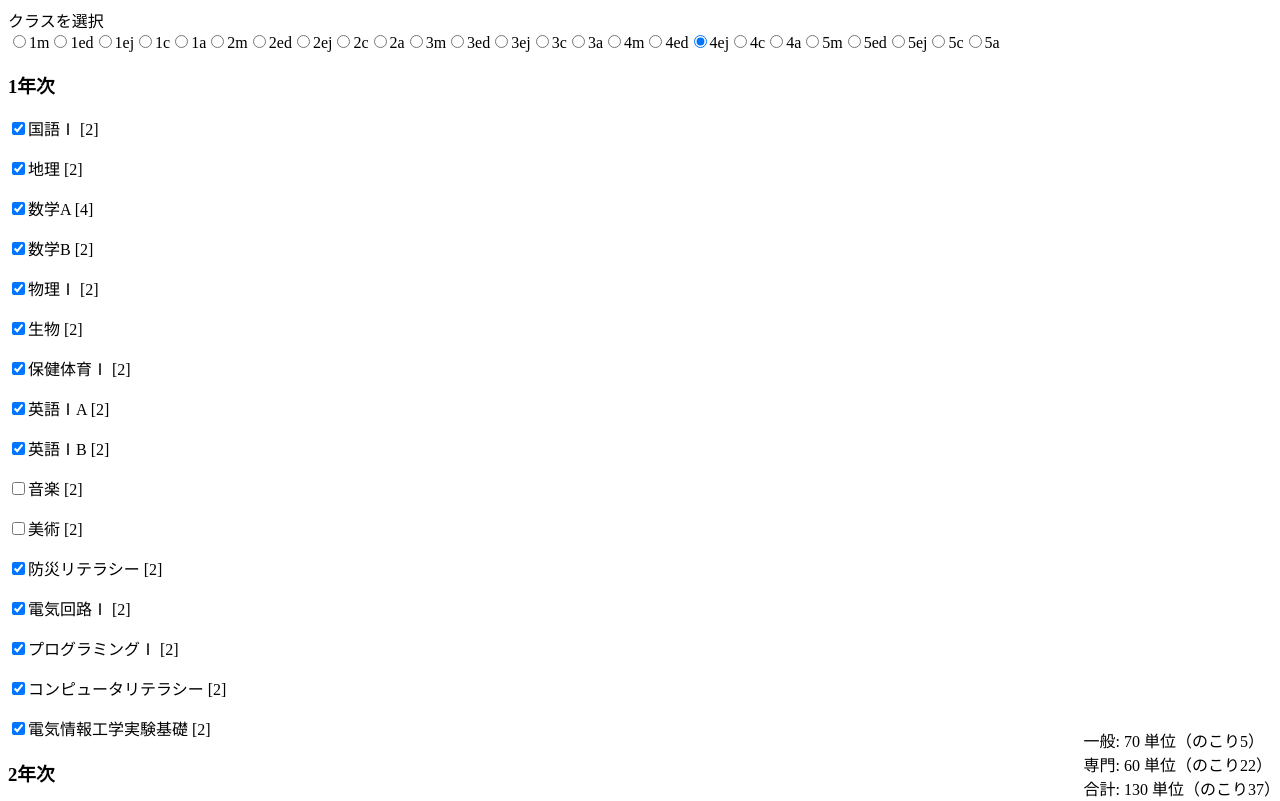
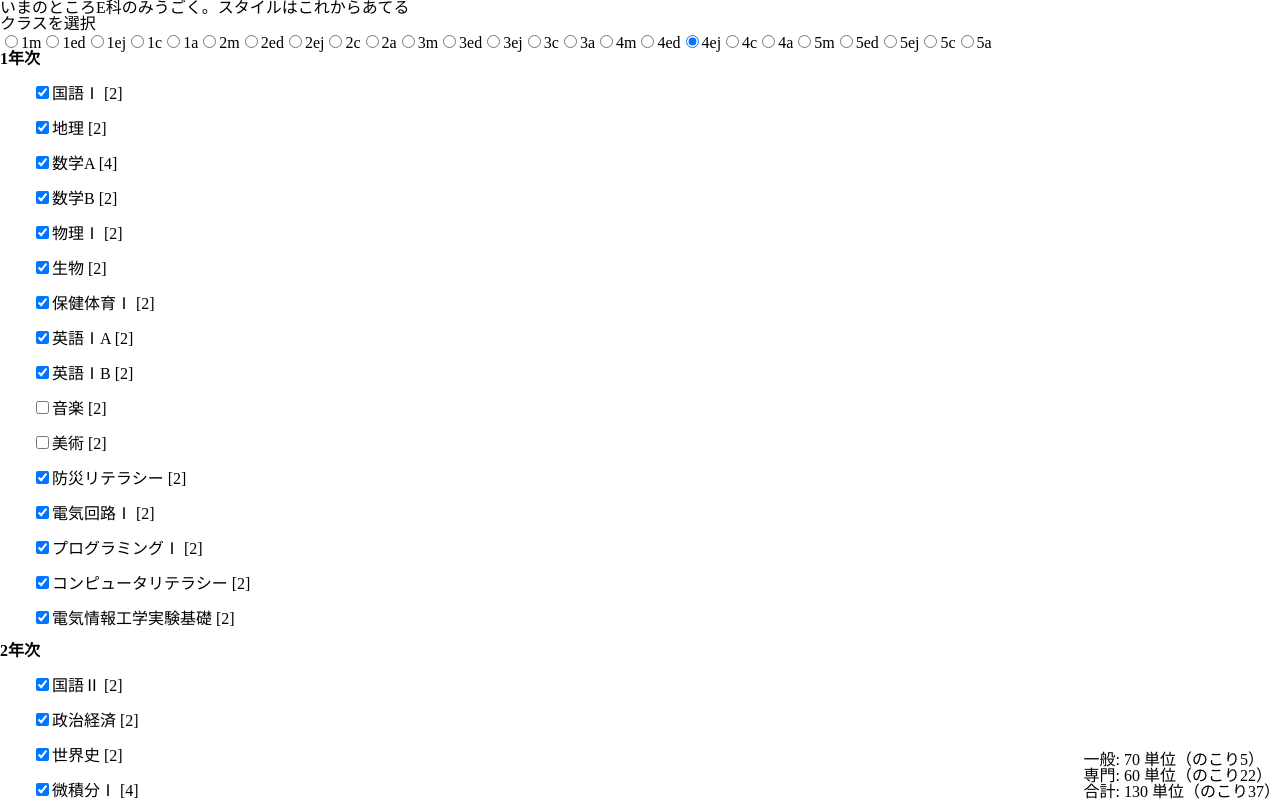
Before and after one commit to yamasy1549/fulltan, a React app: page / in a window 1280 px wide. Shown: the top 801 px of the page. Built offline with nearby package versions, Linux system fonts and the light colour scheme.

Commit message:
reset.cssあててみたり

```diff
--- a/src/components/App.js
+++ b/src/components/App.js
@@ -1,10 +1,12 @@
-import React from 'react'
+import React                from 'react'
 import SelectContainer      from '../containers/SelectContainer'
 import CurriculumsContainer from '../containers/CurriculumsContainer'
 import CreditContainer      from '../containers/CreditContainer'
+import reset                from '../components/reset.css'
 
 const App = () => (
   <div>
+    <p>いまのところE科のみうごく。スタイルはこれからあてる</p>
     <SelectContainer />
     <CurriculumsContainer />
     <CreditContainer />
--- /dev/null
+++ b/src/components/Curriculums.css
@@ -0,0 +1,10 @@
+.curriculumListGrade {
+}
+
+.curriculumList {
+  margin-left: 2rem;
+}
+
+.curriculum {
+  margin: 1rem 0;
+}
--- a/src/components/Curriculums.js
+++ b/src/components/Curriculums.js
@@ -1,10 +1,11 @@
 import React from 'react'
+import styles from './Curriculums.css'
 
 const Curriculum = ({ curriculum, grade, toggleCredit }) => (
-  <form>
+  <ul className={styles.curriculumList}>
     {curriculum.map(c => {
       return (
-        <p key={c.id}>
+        <li key={c.id} className={styles.curriculum}>
           <input
             id={c.id}
             type="checkbox"
@@ -12,10 +13,10 @@ const Curriculum = ({ curriculum, grade, toggleCredit }) => (
             onChange={(e) => toggleCredit(c.id, e.target.checked)}
           />
           <label htmlFor={c.id}>{c.title} [{c.credit}]</label>
-        </p>
+        </li>
       )
     })}
-  </form>
+  </ul>
 )
 
 const Curriculums = ({ curriculums, toggleCredit }) => (
@@ -24,7 +25,7 @@ const Curriculums = ({ curriculums, toggleCredit }) => (
       const grade = i+1
       return (
         <div key={grade}>
-          <h3>{parseInt(grade)}年次</h3>
+          <h3 className={styles.curriculumListGrade}>{parseInt(grade)}年次</h3>
           <Curriculum curriculum={curriculums_of_grade} grade={grade} toggleCredit={toggleCredit} />
         </div>
       )
--- /dev/null
+++ b/src/components/reset.css
@@ -0,0 +1,53 @@
+/* http://meyerweb.com/eric/tools/css/reset/ */
+/* v1.0 | 20080212 */
+
+html, body, div, span, applet, object, iframe,
+h1, h2, h3, h4, h5, h6, p, blockquote, pre,
+a, abbr, acronym, address, big, cite, code,
+del, dfn, em, font, img, ins, kbd, q, s, samp,
+small, strike, strong, sub, sup, tt, var,
+b, u, i, center,
+dl, dt, dd, ol, ul, li,
+fieldset, form, label, legend,
+table, caption, tbody, tfoot, thead, tr, th, td {
+  margin: 0;
+  padding: 0;
+  border: 0;
+  outline: 0;
+  font-size: 100%;
+  vertical-align: baseline;
+  background: transparent;
+}
+body {
+  line-height: 1;
+}
+ol, ul {
+   list-style: none;
+}
+blockquote, q {
+   quotes: none;
+}
+blockquote:before, blockquote:after,
+q:before, q:after {
+   content: '';
+   content: none;
+}
+
+/* remember to define focus styles! */
+:focus {
+   outline: 0;
+}
+
+/* remember to highlight inserts somehow! */
+ins {
+   text-decoration: none;
+}
+del {
+   text-decoration: line-through;
+}
+
+/* tables still need 'cellspacing="0"' in the markup */
+table {
+   border-collapse: collapse;
+   border-spacing: 0;
+}
```
